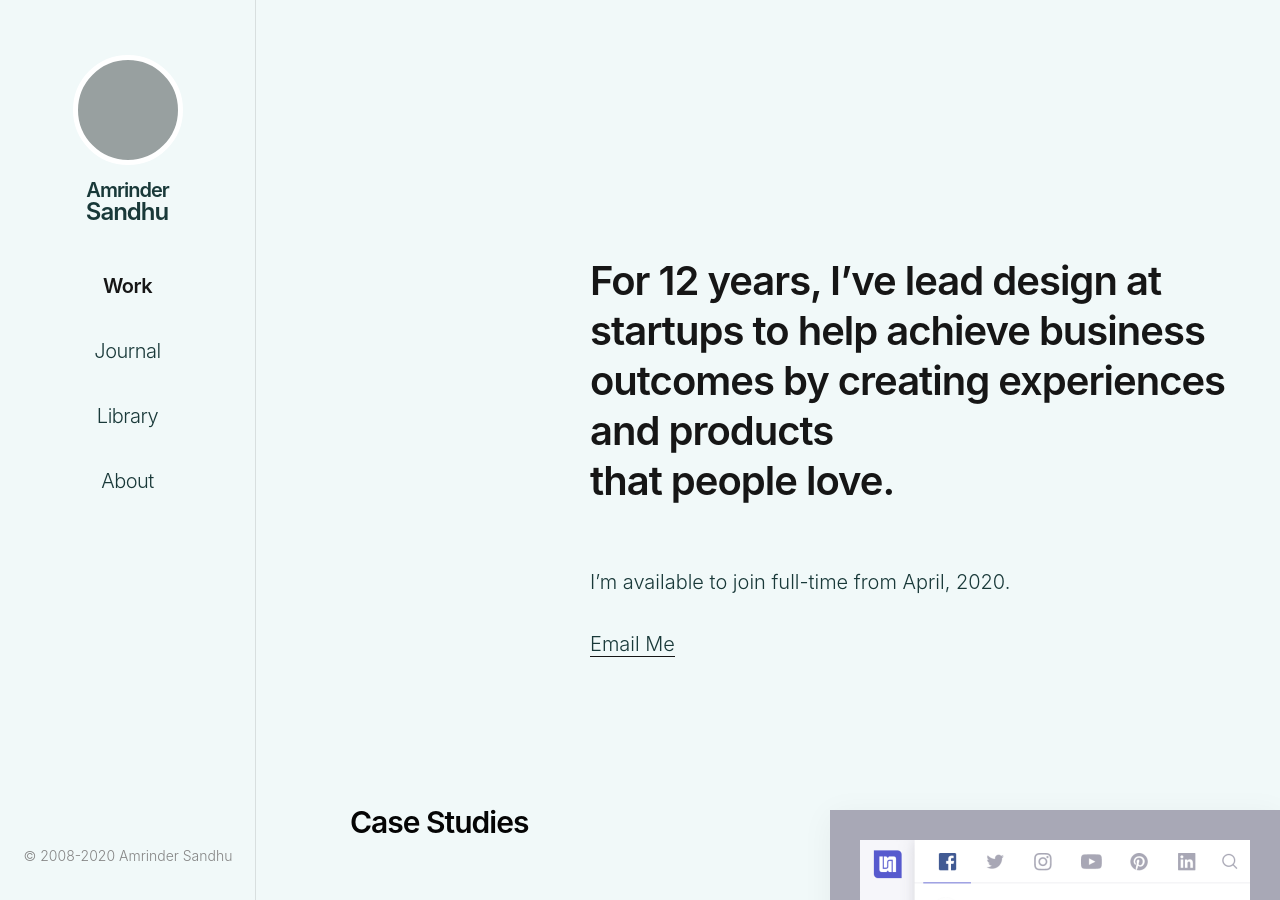
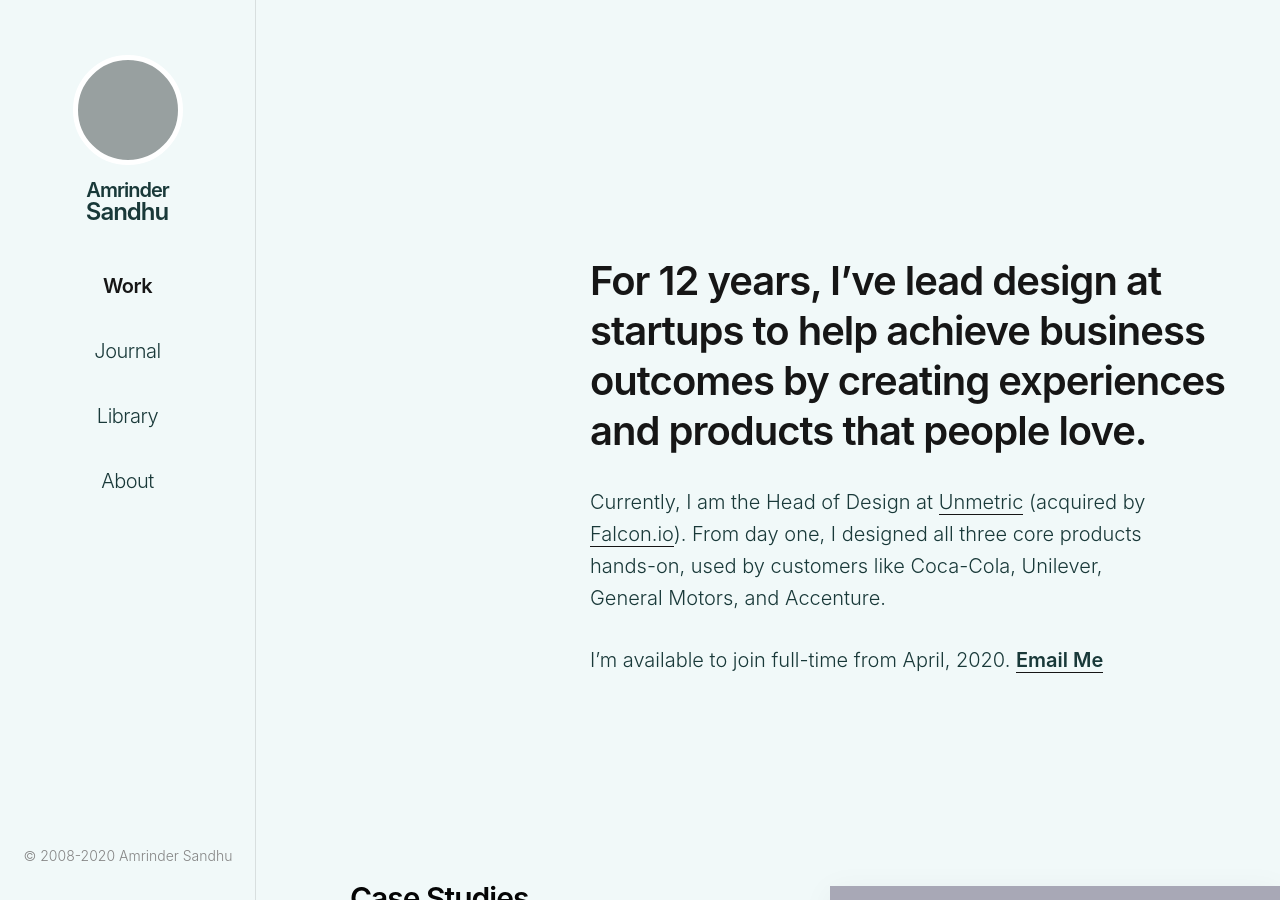
Before and after one commit to harjotgrewal/amrindersandhu, a Jekyll site: the page built from index.html, in a window 1280 px wide and 900 px high. Built offline with Jekyll 4.4.1, drawn with Linux system fonts in a browser that asks for light colours; grey boxes are pictures that could not be loaded.

Commit message:
[U][HTML] HP Intro and value prop

```diff
--- a/index.html
+++ b/index.html
@@ -20,13 +20,13 @@ page-description: For 12 years, Amrinder has lead design at startups to help ach
     <!-- INTRO SECTION -->
     <section class="u-space_below--most">
         <div class="l-span_3-9">
-            <h1 class="u-space_below--more">For 12 years, I’ve lead design at startups to help achieve business outcomes by creating experiences and products <i class="u-break_line--hd"></i>that people love.</h1>
+            <h1 class="u-space_below">For 12 years, I’ve lead design at startups to help achieve business outcomes by creating experiences and products that people love.</h1>
+        </div>
 
-            <!-- <p>Currently, I’m the Head of Design at <a href="https://unmetric.com">Unmetric</a>.</p> -->
+        <div class="l-span_3-8">
+            <p>Currently, I am the Head of Design at <a href="https://unmetric.com" target="_blank">Unmetric</a> (acquired by <a href="https://falcon.io" target="_blank">Falcon.io</a>). From day one, I designed all three core products hands-on, used by customers like Coca-Cola, Unilever, General Motors, and Accenture.</p>
 
-            <p>I’m available to join full-time from April, 2020.</p>
-
-            <a href="mailto:contact@amrindersandhu.com">Email Me</a>
+            <p class="u-space_below--none">I’m available to join full-time from April, 2020. <a href="mailto:contact@amrindersandhu.com"><b>Email Me</b></a></p>
         </div>
     </section>
 
```
Also changed, not shown: 1 other file.
